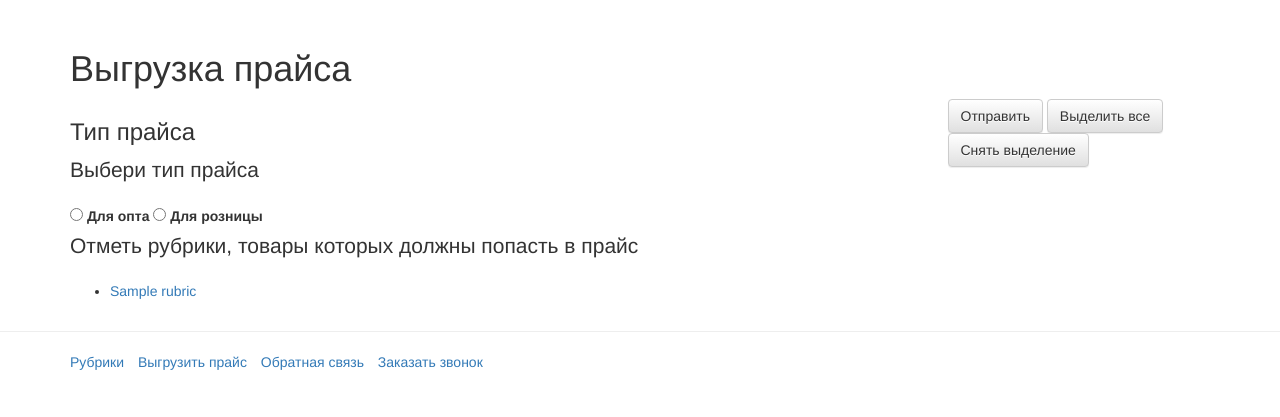
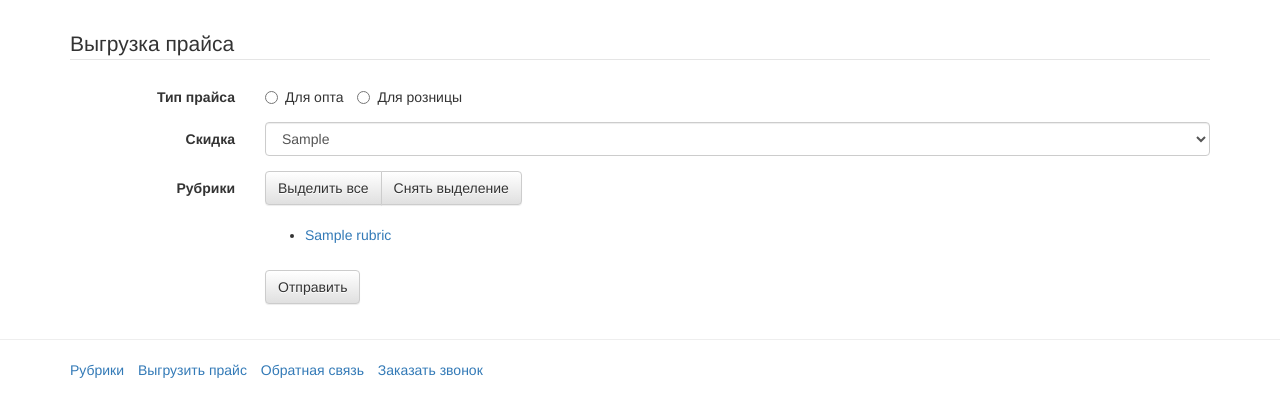
Before and after one commit to durm/aksvrnru, a Django app: template templates/hierarchy/construct_price.html in a window 1280 px wide. Shown: the part 51-468 px from the top of the page. Run offline with Django 3.2, Linux system fonts and the light colour scheme; a user stored in the database is signed in; tables that the repository leaves empty hold one stand-in row (values such as "Sample post"); the template is opened without the code that fills it: values that come from a table or form of the project are taken from there, most other values are stand-ins (such as "Sample title", 1, 10 or a date in 2020); parts of the project's set-up code (start-up, migrations or seed data) failed here and were passed over; some libraries are stand-ins or nearby versions.

Commit message:
price sale

```diff
--- a/templates/hierarchy/construct_price.html
+++ b/templates/hierarchy/construct_price.html
@@ -6,44 +6,46 @@
 
 {% block content %}
 <div class="container">
-    <div class="post-header">
-        <h1 class="post-title">Выгрузка прайса</h1>
-
+    <form class="construct_form form-horizontal" role="form" action="{% url 'construct_price' %}" method="post">
+        {% csrf_token %}
+        <legend>Выгрузка прайса</legend>
+        {% if user.is_authenticated and user.is_superuser %}
+        <div class="form-group">
+            <label for="" class="col-sm-2 control-label">Тип прайса</label>
+            <div class="col-sm-10">
+                <label class="radio-inline"><input type="radio" name="price_type" value="trade"/> Для опта</label>
+                <label class="radio-inline"><input type="radio" name="price_type" value="retail"/> Для розницы</label>
+            </div>
+        </div>
+        <div class="form-group">
+            <label for="inputEmail3" class="col-sm-2 control-label">Скидка</label>
+            <div class="col-sm-10">
+                <select  class="form-control">
+                    {% for sale in sale_rate %}
+                        <option value="{{ sale.0 }}">{{ sale.1 }}</option>
+                    {% endfor %}
+                </select>
+            </div>
+        </div>
+        {% endif %}
+        <div class="form-group">
+            <label for="" class="col-sm-2 control-label">Рубрики</label>
+            <div class="col-sm-10">
+                <div class="btn-group">
+                <input type="button" class="btn btn-default set_checked" value="Выделить все"/>
+                <input type="button" class="btn btn-default set_unchecked" value="Снять выделение"/>
+                </div>
+                <br/><br/>
+                {%include "hierarchy/rubric_roots.html" %}
+            </div>
+        </div>
+        <div class="form-group">
+            <div class="col-sm-offset-2 col-sm-10">
+                <input type="button" class="btn btn-default construct_price" value="Отправить"/>
+            </div>
         </div>
 
-      <div class="row">
-
-        <div class="col-sm-8 blog-main">
-            <form class="construct_form" action="{% url 'construct_price' %}" method="post">
-                {% csrf_token %}
-            <div class="blog-post">
-                <h3 class="post-title">Тип прайса</h3>
-                <p class="lead post-description">
-                Выбери тип прайса
-                </p>
-                <label><input type="radio" name="price_type" value="trade"/> Для опта</label>
-                <label><input type="radio" name="price_type" value="retail"/> Для розницы</label>
-
-            </div><!-- /.blog-post -->
-
-          <div class="blog-post">
-              <p class="lead post-description">
-              Отметь рубрики, товары которых должны попасть в прайс
-              </p>
-              {%include "hierarchy/rubric_roots.html" %}
-          </div><!-- /.blog-post -->
-
-
     </form>
-        </div><!-- /.blog-main -->
-
-        <div class="col-sm-3 col-sm-offset-1 blog-sidebar">
-
-            {% include "hierarchy/parts/construct_price_controls.html" %}
-
-        </div><!-- /.blog-sidebar -->
-
-      </div><!-- /.row -->
 </div>
 {% endblock %}
 
@@ -69,13 +71,24 @@ $(document).ready(function(){
 });
 
 $(".construct_price").click(function(){
-        var t = $("input[name=price_type]:checked")
+var t = $("input[name=price_type]:checked");
 if (t.val() == "trade" || t.val() == "retail") {
 var f = $(".construct_form");
-            f.submit()
+f.submit();
 }else{
-            alert("Определите тип прайса!")
-            return
+alert("Определите тип прайса!");
+return;
+}
+});
+
+$(".update_sale").click(function(){
+var t = $("input[name=price_type]:checked");
+if (t.val() == "trade" || t.val() == "retail") {
+var f = $(".construct_form");
+f.submit();
+}else{
+alert("Определите тип прайса!");
+return;
 }
 });
 });
--- a/templates/hierarchy/parts/construct_price_controls.html
+++ /dev/null
@@ -1,3 +0,0 @@
-<input type="button" class="btn btn-default construct_price" value="Отправить"/>
-<input type="button" class="btn btn-default set_checked" value="Выделить все"/>
-<input type="button" class="btn btn-default set_unchecked" value="Снять выделение"/>
--- a/templates/hierarchy/rubric_view.html
+++ b/templates/hierarchy/rubric_view.html
@@ -1,4 +1,4 @@
-<li>
+<li {% if choose %}class="list-unstyled"{% endif %}>
     {% if choose %}
         <label for="rubric_{{ rubric.id }}">
             <input type="checkbox" checked="checked" id="rubric_{{ rubric.id }}" name="rubric" value="{{rubric.id}}"/>
```
Also changed, not shown: products/views.py (+11 -11 lines). Lines whose indentation alone changed are shown as unchanged.
